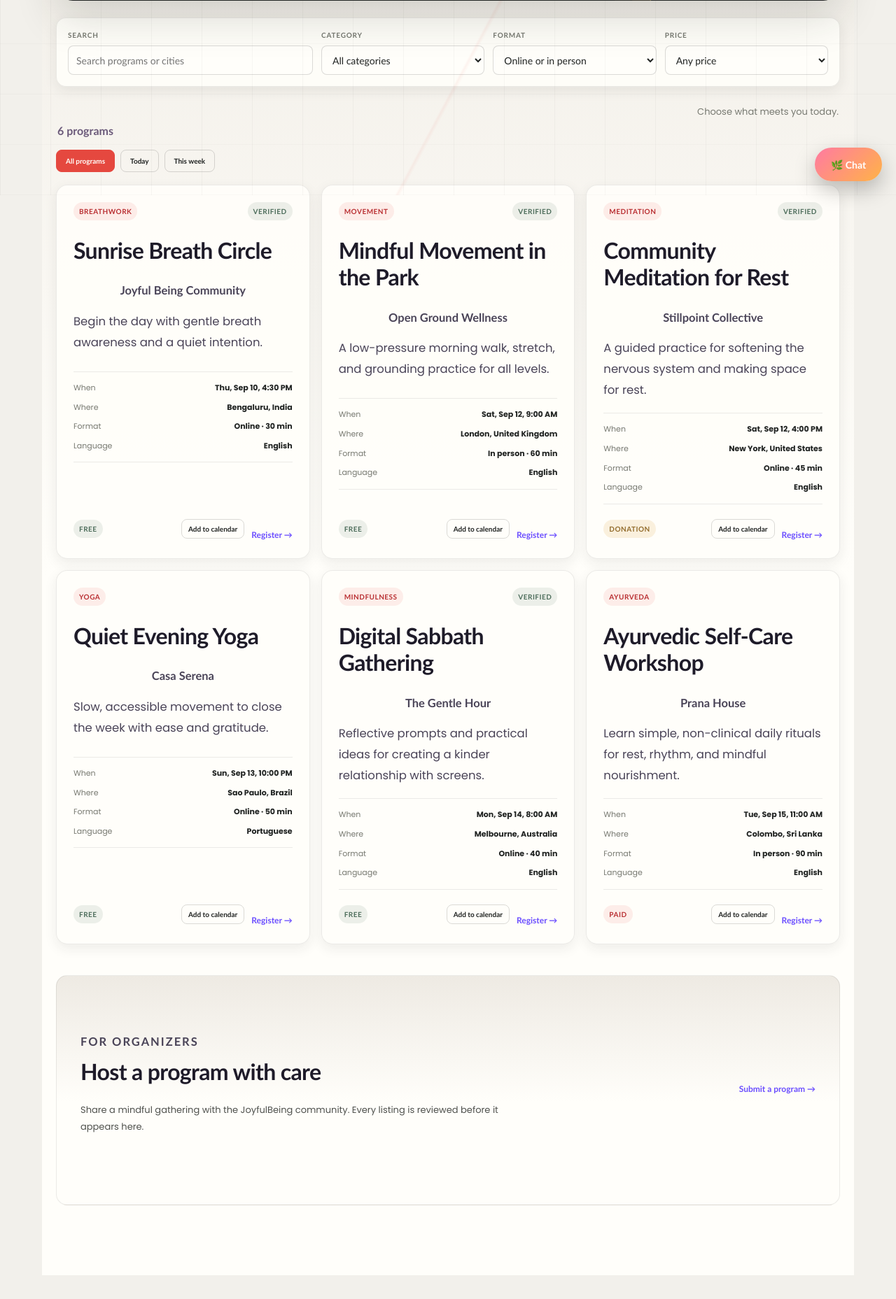
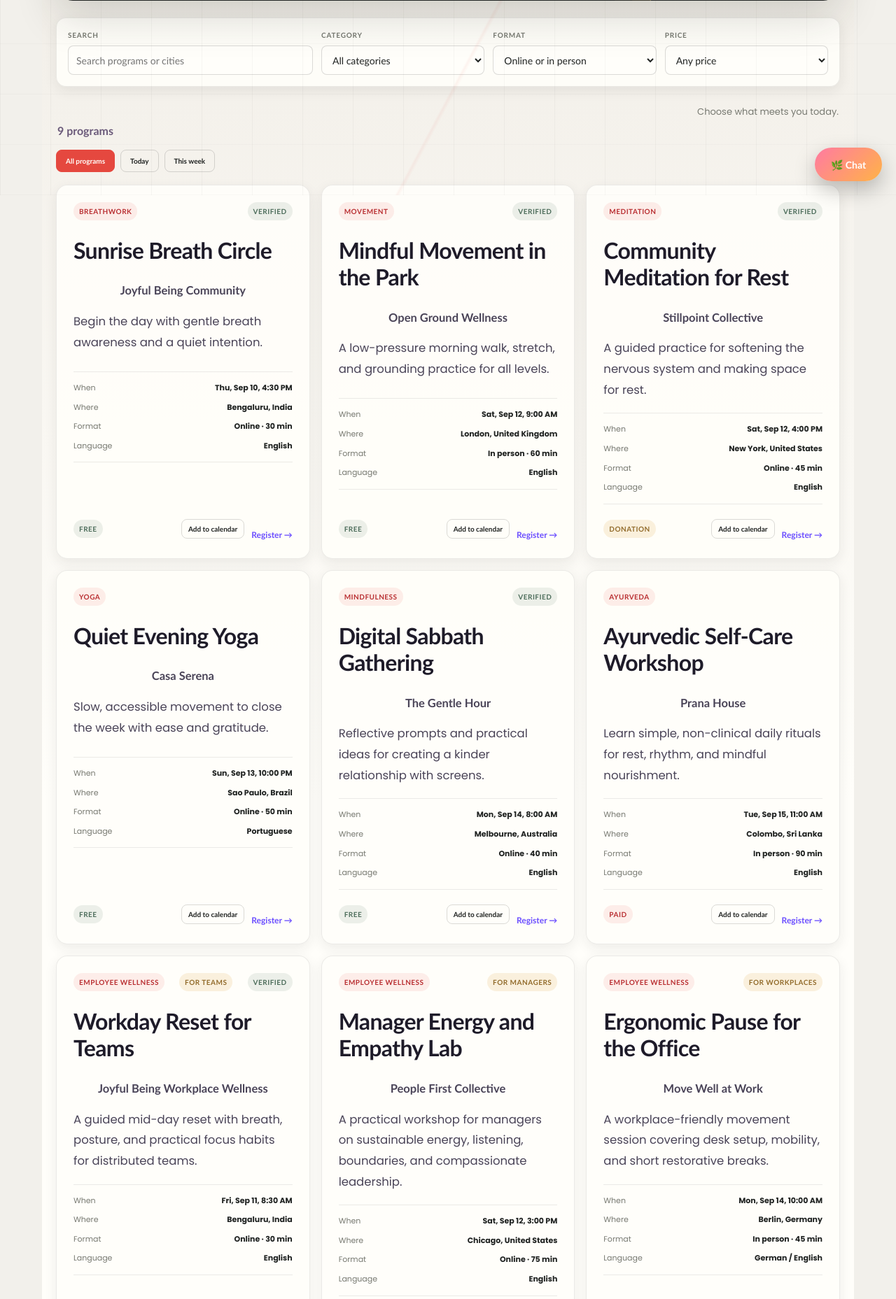
Before and after one commit to siddarthareddykv/JoyfulBeing, a Flask app: page /programs in a window 1280 px wide. Shown: the part 521-2378 px from the top of the page at 70% size. Run offline with Flask 3, Linux system fonts and the light colour scheme; data that the repository does not hold is empty.

Commit message:
Add employee wellness programs

```diff
--- a/app.py
+++ b/app.py
@@ -1281,6 +1281,54 @@ wellness_programs = [
         "registration_url": "mailto:contact@joyfulbeing.in?subject=Ayurvedic%20Self-Care%20Workshop",
         "verified": False,
     },
+    {
+        "title": "Workday Reset for Teams",
+        "organizer": "Joyful Being Workplace Wellness",
+        "category": "Employee Wellness",
+        "country": "India",
+        "city": "Bengaluru",
+        "format": "Online",
+        "price": "Paid",
+        "language": "English",
+        "start_utc": "2026-09-11T08:30:00Z",
+        "duration": "30 min",
+        "description": "A guided mid-day reset with breath, posture, and practical focus habits for distributed teams.",
+        "registration_url": "mailto:contact@joyfulbeing.in?subject=Workday%20Reset%20for%20Teams",
+        "audience": "For teams",
+        "verified": True,
+    },
+    {
+        "title": "Manager Energy and Empathy Lab",
+        "organizer": "People First Collective",
+        "category": "Employee Wellness",
+        "country": "United States",
+        "city": "Chicago",
+        "format": "Online",
+        "price": "Paid",
+        "language": "English",
+        "start_utc": "2026-09-12T15:00:00Z",
+        "duration": "75 min",
+        "description": "A practical workshop for managers on sustainable energy, listening, boundaries, and compassionate leadership.",
+        "registration_url": "mailto:contact@joyfulbeing.in?subject=Manager%20Energy%20and%20Empathy%20Lab",
+        "audience": "For managers",
+        "verified": False,
+    },
+    {
+        "title": "Ergonomic Pause for the Office",
+        "organizer": "Move Well at Work",
+        "category": "Employee Wellness",
+        "country": "Germany",
+        "city": "Berlin",
+        "format": "In person",
+        "price": "Paid",
+        "language": "German / English",
+        "start_utc": "2026-09-14T10:00:00Z",
+        "duration": "45 min",
+        "description": "A workplace-friendly movement session covering desk setup, mobility, and short restorative breaks.",
+        "registration_url": "mailto:contact@joyfulbeing.in?subject=Ergonomic%20Pause%20for%20the%20Office",
+        "audience": "For workplaces",
+        "verified": False,
+    },
 ]
 
 
--- a/static/style.css
+++ b/static/style.css
@@ -1971,6 +1971,7 @@ body::after {
 }
 
 .program-category,
+.program-audience,
 .verified-badge,
 .program-price {
   display: inline-flex;
@@ -1987,6 +1988,11 @@ body::after {
 .program-category {
   background: rgba(229, 72, 63, 0.09);
   color: var(--primary-dark);
+}
+
+.program-audience {
+  background: rgba(228, 185, 106, 0.2);
+  color: #926b2b;
 }
 
 .verified-badge {
--- a/templates/programs.html
+++ b/templates/programs.html
@@ -21,6 +21,7 @@
                 <option>Meditation</option>
                 <option>Mindfulness</option>
                 <option>Movement</option>
+                <option>Employee Wellness</option>
                 <option>Yoga</option>
             </select>
         </label>
@@ -67,6 +68,7 @@
                  data-start="{{ program.start_utc }}">
             <div class="program-card-topline">
                 <span class="program-category">{{ program.category }}</span>
+                {% if program.audience %}<span class="program-audience">{{ program.audience }}</span>{% endif %}
                 {% if program.verified %}<span class="verified-badge">Verified</span>{% endif %}
             </div>
             <h2>{{ program.title }}</h2>
```
